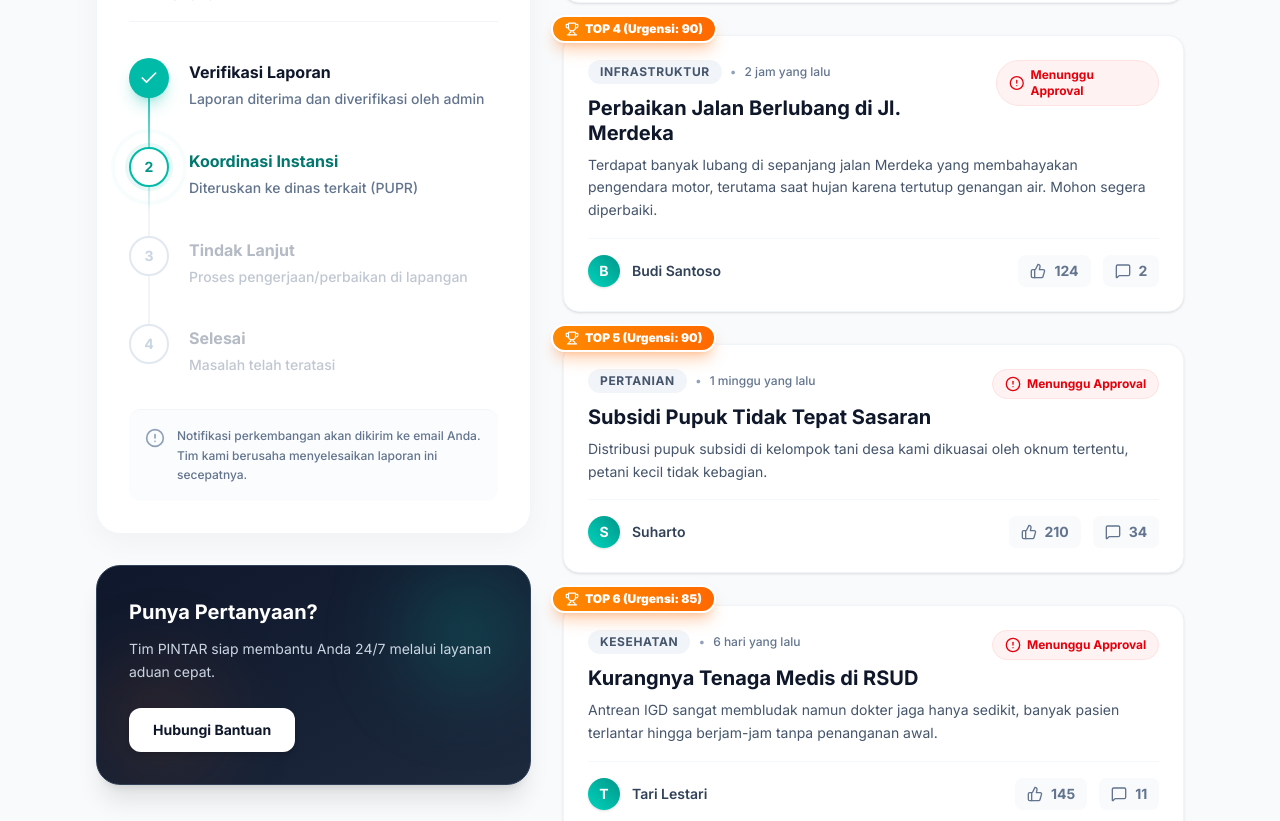
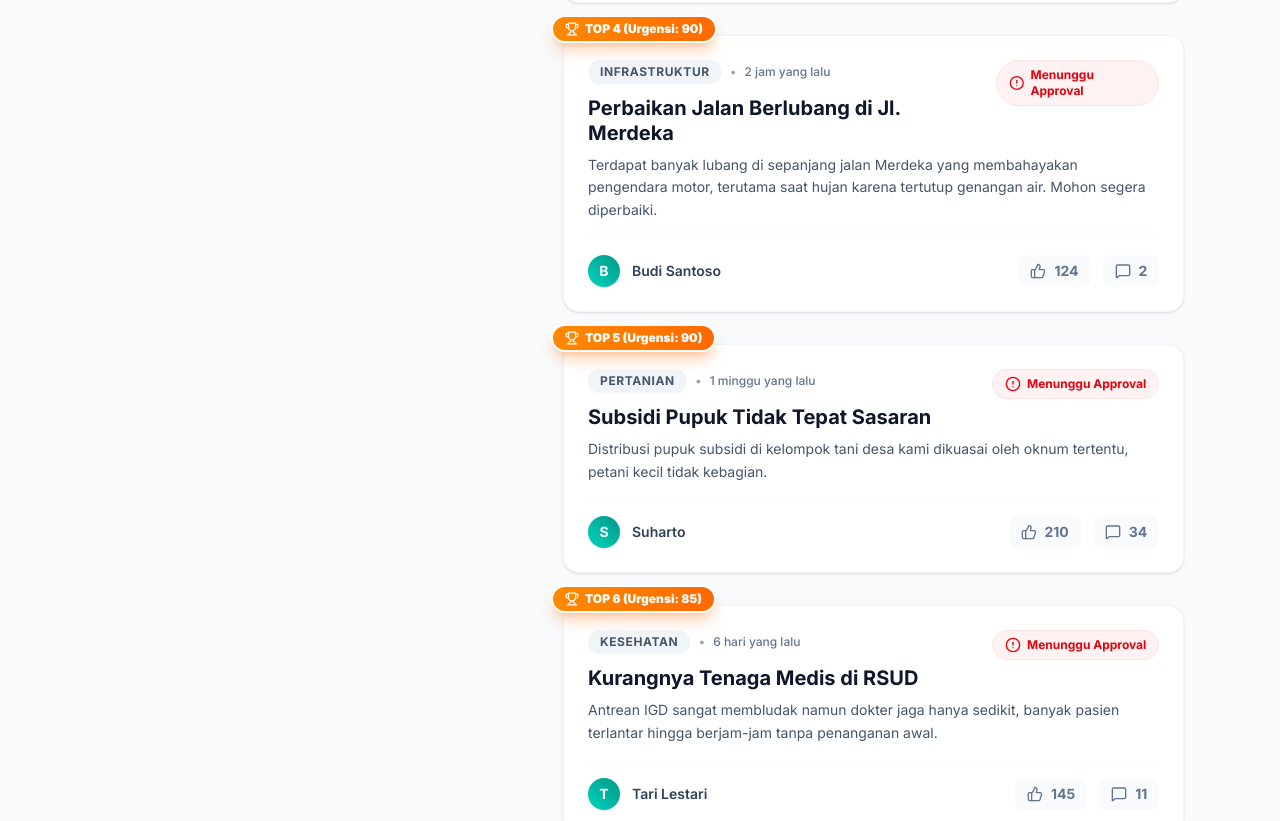
Before and after one commit to cangpol/pintar, a Next.js app: page / in a window 1280 px wide. Shown: the part 1700-2521 px from the top of the page. Built offline with nearby package versions, Linux system fonts and the light colour scheme.

Commit message:
fix: resolve react hook rules violation in admin page and remove unused ui sections in homepage

```diff
--- a/src/app/admin/page.tsx
+++ b/src/app/admin/page.tsx
@@ -223,10 +223,10 @@ export default function AdminDashboardPage() {
     window.open(doc.output('bloburl'), '_blank');
   };
 
-  if (!currentUser) return null;
-
   const [aspirasiStatusFilter, setAspirasiStatusFilter] = useState<"aktif" | "arsip">("aktif");
   const [editingUrgensi, setEditingUrgensi] = useState<Record<string, number>>({});
+
+  if (!currentUser) return null;
 
   const filteredByStatusAspirations = aspirations.filter(a =>
     aspirasiStatusFilter === "aktif"
--- a/src/app/page.tsx
+++ b/src/app/page.tsx
@@ -78,24 +78,9 @@ export default function Home() {
       <section className="max-w-6xl mx-auto px-4 sm:px-6 lg:px-8 pt-12">
         <div className="grid grid-cols-1 lg:grid-cols-12 gap-8">
 
-          {/* Left Column: Form & Tracking */}
           <div className="lg:col-span-5 flex flex-col gap-8">
             <div className="animate-premium-reveal" style={{ animationDelay: '0.2s', animationFillMode: 'both' }}>
               <SubmissionForm />
-            </div>
-
-            <div className="animate-premium-reveal" style={{ animationDelay: '0.3s', animationFillMode: 'both' }}>
-              <ProgressTracker steps={trackerSteps} />
-            </div>
-
-            <div className="bg-gradient-to-br from-slate-900 to-slate-800 rounded-3xl p-6 md:p-8 border border-slate-700 shadow-xl text-white relative overflow-hidden group hover:shadow-2xl hover:shadow-teal-900/20 transition-all animate-premium-reveal" style={{ animationDelay: '0.4s', animationFillMode: 'both' }}>
-              <div className="absolute top-0 right-0 w-32 h-32 bg-teal-500/20 rounded-full blur-2xl -z-10 group-hover:bg-teal-500/30 transition-all" />
-              <div className="absolute bottom-0 left-0 w-32 h-32 bg-orange-500/10 rounded-full blur-2xl -z-10" />
-              <h3 className="text-xl font-bold mb-3">Punya Pertanyaan?</h3>
-              <p className="text-sm text-slate-300 mb-6 leading-relaxed">Tim PINTAR siap membantu Anda 24/7 melalui layanan aduan cepat.</p>
-              <button className="bg-white text-slate-900 px-6 py-3 rounded-xl text-sm font-bold hover:bg-teal-50 hover:text-teal-700 transition-all active:scale-95 shadow-md w-full sm:w-auto">
-                Hubungi Bantuan
-              </button>
             </div>
           </div>
 
```
